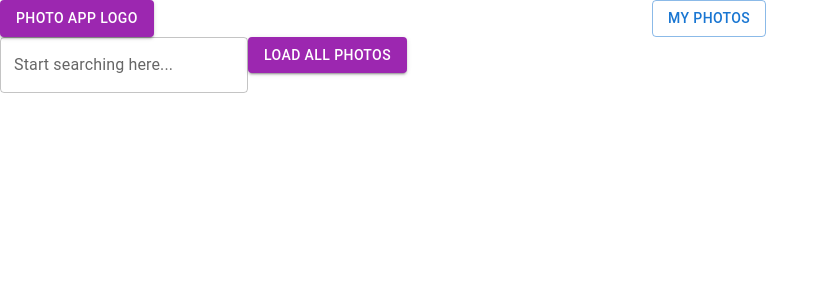
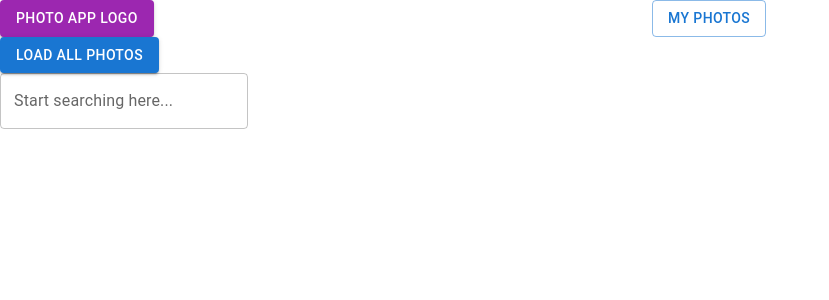
Before and after one commit to MarinaRobleno/Photo-App-Logo, a React (Create React App) app: page /search in a window 1280 px wide. Shown: the top 300 px of the page, without its empty margins (0-829 px from the left). Built offline with nearby package versions, Linux system fonts and the light colour scheme.

Commit message:
All photos are shown, ready to create each image object

```diff
--- a/src/App.js
+++ b/src/App.js
@@ -4,9 +4,7 @@ import Button from '@mui/material/Button';
 import { MyPhotos } from './components/MyPhotos.jsx'
 import { Search } from './components/Search.jsx'
 import {  Route, Link, Routes } from 'react-router-dom';
-import { styled } from '@mui/material/styles';
 import Box from '@mui/material/Box';
-import Paper from '@mui/material/Paper';
 import Grid from '@mui/material/Grid';
 
 function App() {
--- a/src/components/Search.jsx
+++ b/src/components/Search.jsx
@@ -1,34 +1,37 @@
 import React, {useState} from 'react';
 import TextField from '@mui/material/TextField';
-import ImageList from '@mui/material/ImageList';
-import ImageListItem from '@mui/material/ImageListItem';
 import {Button} from '@mui/material';
 
 export function Search() {
 
     const [imageUrl, setImageUrl] = useState([])
 
-    const handleSearch = async () => {
+    const handleLoad = async () => {
         const response = await fetch('https://api.unsplash.com/photos/?client_id=cr4k_yImLDT24QYPslx4d5U9plFlqqyjdeoFXgI4vXI')
         const json = await response.json()
 
+        const urlArray = json.map(photo => {
+            return photo.urls.thumb
+        });
 
-        const url = json[0].urls.thumb;
+        setImageUrl(urlArray);
+        console.log(imageUrl)
+    };
 
-        setImageUrl((prev) => {
-            return [...prev, url]})
-    }
     return (
     <div>
+        <Button variant="contained" onClick={handleLoad}>Load all photos</Button>
         <div>
             <TextField id="outlined-basic" label="Start searching here..." variant="outlined" />
-            <Button variant="contained" color='secondary' onClick={handleSearch}>Load all photos</Button>
+
         </div>
         <div>
-            <img src={imageUrl}/>
+            {imageUrl.map((url) => {
+                return <img src={url} />
+            })}
         </div>
     </div>
     )
 }
 
- //Hacer un array de objetos con dos claves: objeto y boton de add to my photos. el segundo objeto, tiene las fotos sacadas de la api con los detalles
+ //Hacer un array de objetos con dos claves: objeto y boton de add to my photos. el segundo objeto, tiene las fotos sacadas de la api con los detalle
```
